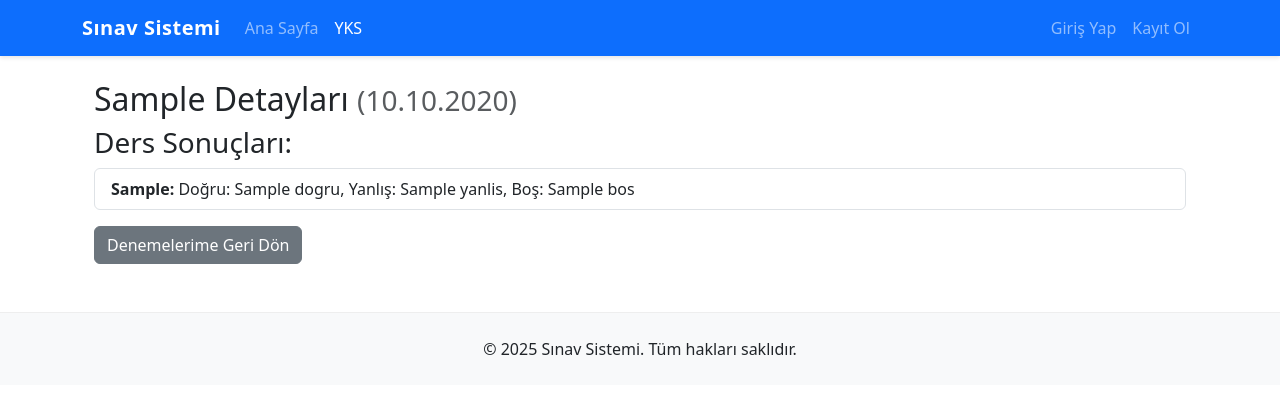
After one commit to erdaltasar3/SinavSistemi, a Django app: template yks/templates/yks/deneme_sinav_detay.html in a window 1280 px wide. The commit adds this page. Shown: the top 394 px of the page. Run offline with Django 3.2, Linux system fonts and the light colour scheme; the template is opened without the code that fills it: most values are stand-ins (such as "Sample title", 1, 10 or a date in 2020).

Commit message:
denemelerim sayfası çalışmaları - 2

```diff
--- /dev/null
+++ b/yks/templates/yks/deneme_sinav_detay.html
@@ -0,0 +1,25 @@
+{% extends 'base.html' %}
+
+{% block title %}{{ deneme_sonucu.sinav_alt_tur.ad }} Detayları{% endblock %}
+
+{% block content %}
+<div class="container mt-4">
+    <h2>{{ deneme_sonucu.sinav_alt_tur.ad }} Detayları <small class="text-muted">({{ deneme_sonucu.sinav_tarihi|date:"d.m.Y" }})</small></h2>
+
+    <h3>Ders Sonuçları:</h3>
+
+    {% if ders_sonuclari %}
+        <ul class="list-group">
+            {% for ders_sonuc in ders_sonuclari %}
+                <li class="list-group-item">
+                    <strong>{{ ders_sonuc.ders.ad }}:</strong> Doğru: {{ ders_sonuc.dogru }}, Yanlış: {{ ders_sonuc.yanlis }}, Boş: {{ ders_sonuc.bos }}
+                </li>
+            {% endfor %}
+        </ul>
+    {% else %}
+        <p>Bu deneme sınavına ait ders sonucu bulunamadı.</p>
+    {% endif %}
+
+    <a href="{% url 'yks:deneme_sinav_listesi' %}" class="btn btn-secondary mt-3">Denemelerime Geri Dön</a>
+</div>
+{% endblock %}
--- a/yks/urls.py
+++ b/yks/urls.py
@@ -53,4 +53,5 @@ urlpatterns = [
     path('denemelerim/', views.deneme_sinav_listesi, name='deneme_sinav_listesi'),
     path('denemelerim/ekle/', views.deneme_sinav_ekle_sinav_secim, name='deneme_sinav_ekle_sinav_secim'),
     path('denemelerim/ekle/<str:sinav_kodu>/', views.deneme_sinav_ekle_ders_sonuclari, name='deneme_sinav_ekle_ders_sonuclari'),
+    path('denemelerim/detay/<int:sonuc_id>/', views.deneme_sinav_detay, name='deneme_sinav_detay'),
 ]
```
Also changed, not shown: yks/templates/yks/deneme_sinav_listesi.html (+5 -3 lines), yks/views.py (+16 -0 lines).
